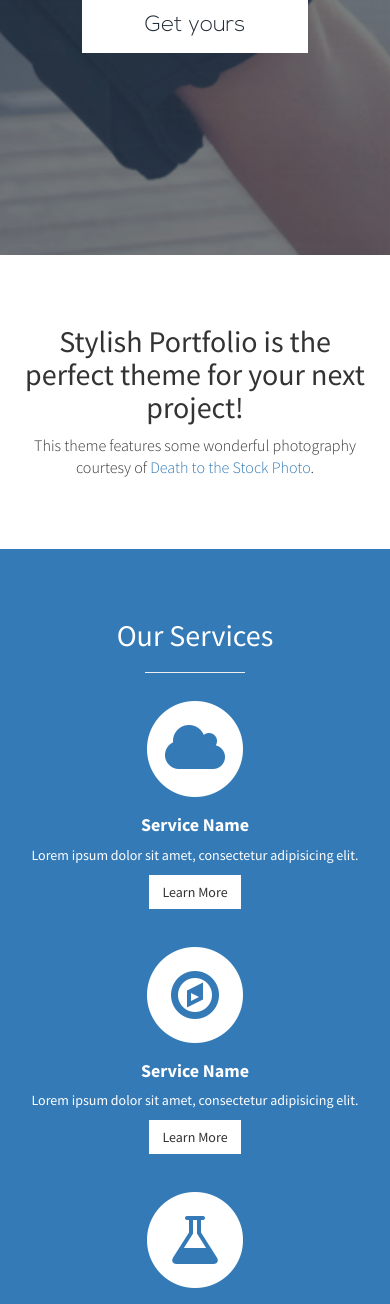
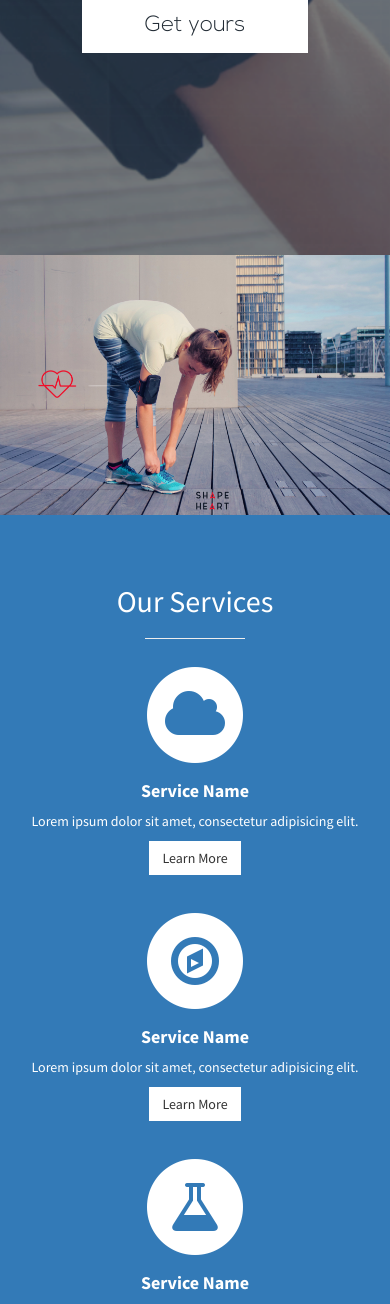
Before and after one commit to SolenLeRoux/Shapeheartv2-git, a PHP site: page / in a window 390 px wide. Shown: the part 589-1893 px from the top of the page. Run offline with PHP 8.4, Linux system fonts and the light colour scheme; some libraries are stand-ins or nearby versions.

Commit message:
img responsive v1

```diff
--- a/css/stylish-portfolio.css
+++ b/css/stylish-portfolio.css
@@ -242,7 +242,7 @@ hr.small {
 /* About */
 
 .about {
-    padding: 50px 0;
+    padding: 0px 0;
 }
 
 /* Services */
--- a/index.html
+++ b/index.html
@@ -74,16 +74,7 @@
 
     <!-- About -->
     <section id="about" class="about">
-        <div class="container">
-            <div class="row">
-                <div class="col-lg-12 text-center">
-                    <h2>Stylish Portfolio is the perfect theme for your next project!</h2>
-                    <p class="lead">This theme features some wonderful photography courtesy of <a target="_blank" href="http://join.deathtothestockphoto.com/">Death to the Stock Photo</a>.</p>
-                </div>
-            </div>
-            <!-- /.row -->
-        </div>
-        <!-- /.container -->
+        <img class="img-responsive" src="img/background-section2 - copie.jpg">
     </section>
 
     <!-- Services -->
```
Also changed, not shown: img/background-section2 - copie.jpg (added).
